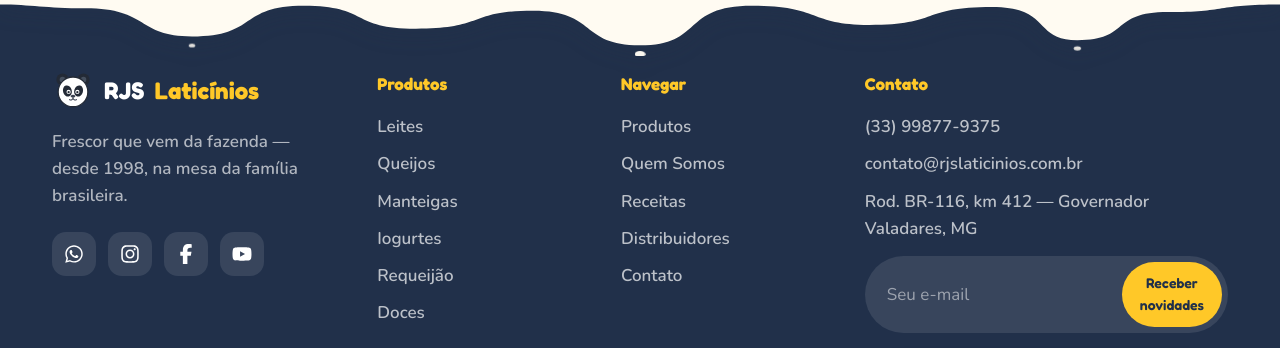
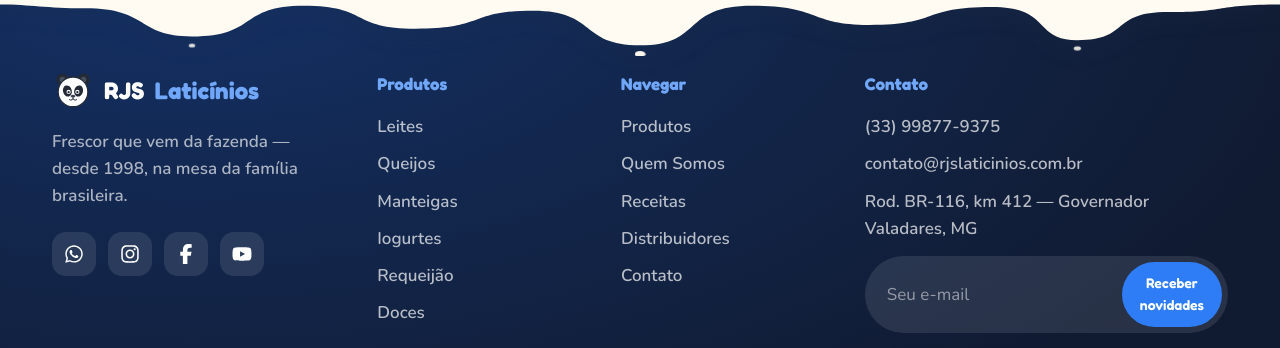
Before and after one commit to rickjs2005/rjs-laticinios, a Next.js app: page / in a window 1280 px wide. Shown: the part 8248-8596 px from the top of the page. Built offline with nearby package versions, Linux system fonts and the light colour scheme; grey boxes are pictures that could not be loaded.

Commit message:
footer reage ao sabor: fundo escuro tintado por --flavor-deep + acentos (titulos/logo/botao/foco) seguem o sabor clareado, mantendo contraste do texto branco

```diff
--- a/src/sections/Footer/Footer.module.scss
+++ b/src/sections/Footer/Footer.module.scss
@@ -3,8 +3,15 @@
 
 .footer {
   position: relative;
-  background: $ink;
+  // fundo escuro TINTADO pelo sabor (segue --flavor-deep; permanece escuro p/ contraste)
+  background: radial-gradient(
+    130% 100% at 15% 0%,
+    color-mix(in srgb, var(--flavor-deep) 34%, #131d33) 0%,
+    #101a30 72%
+  );
   color: #fff;
+  // acento legível sobre o escuro = sabor clareado (vale p/ qualquer sabor)
+  --foot-accent: color-mix(in srgb, var(--flavor) 68%, #ffffff);
 }
 .top {
   @include container;
@@ -32,7 +39,7 @@
       height: 42px;
     }
     b {
-      color: $yellow;
+      color: var(--foot-accent);
     }
   }
   p {
@@ -65,7 +72,7 @@
   h4 {
     font-family: $display;
     font-weight: 700;
-    color: $yellow;
+    color: var(--foot-accent);
     margin-bottom: 16px;
   }
   a,
@@ -103,7 +110,7 @@
     }
   }
   button {
-    @include button($yellow, $ink);
+    @include button(var(--flavor), var(--flavor-ink));
     padding: 10px 18px;
     font-size: 14px;
     box-shadow: none;
@@ -143,7 +150,7 @@
   a:focus-visible,
   button:focus-visible,
   input:focus-visible {
-    outline: 3px solid $yellow;
+    outline: 3px solid var(--foot-accent);
     outline-offset: 3px;
     border-radius: 8px;
   }
```
